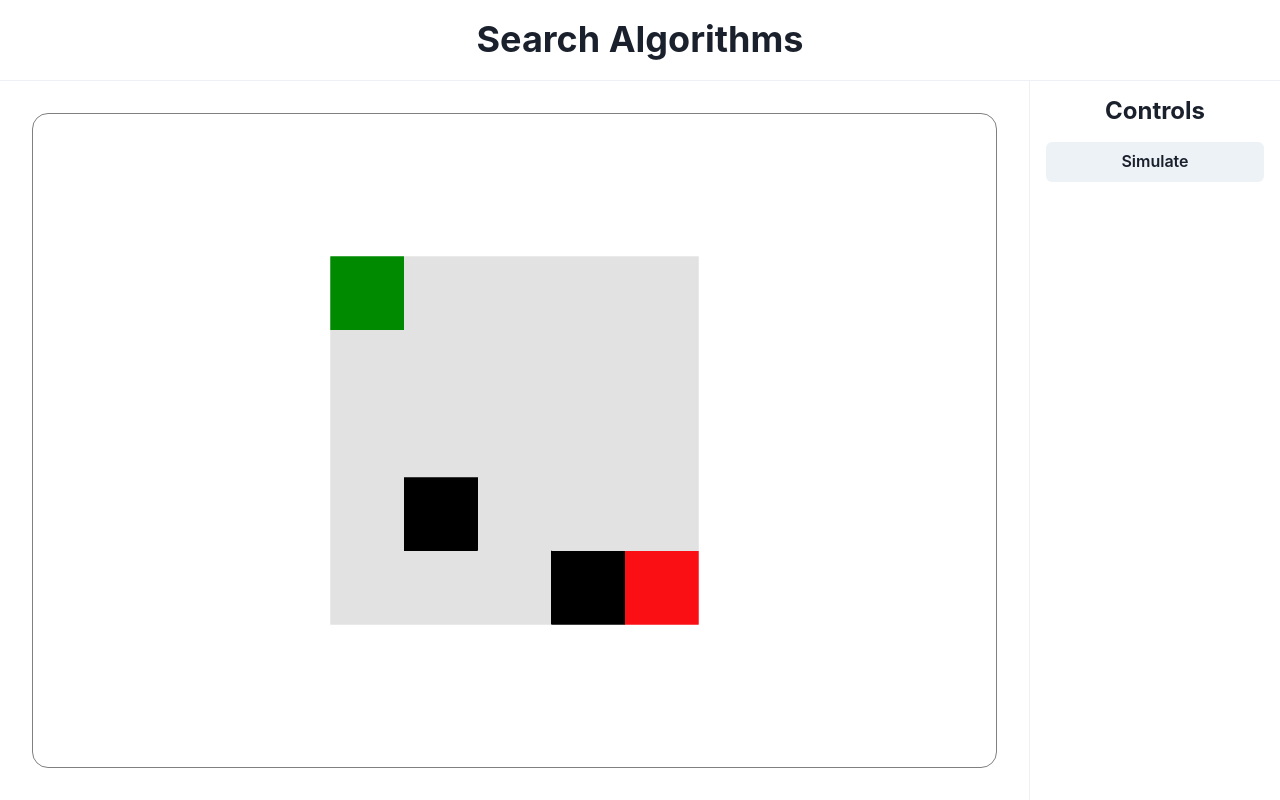
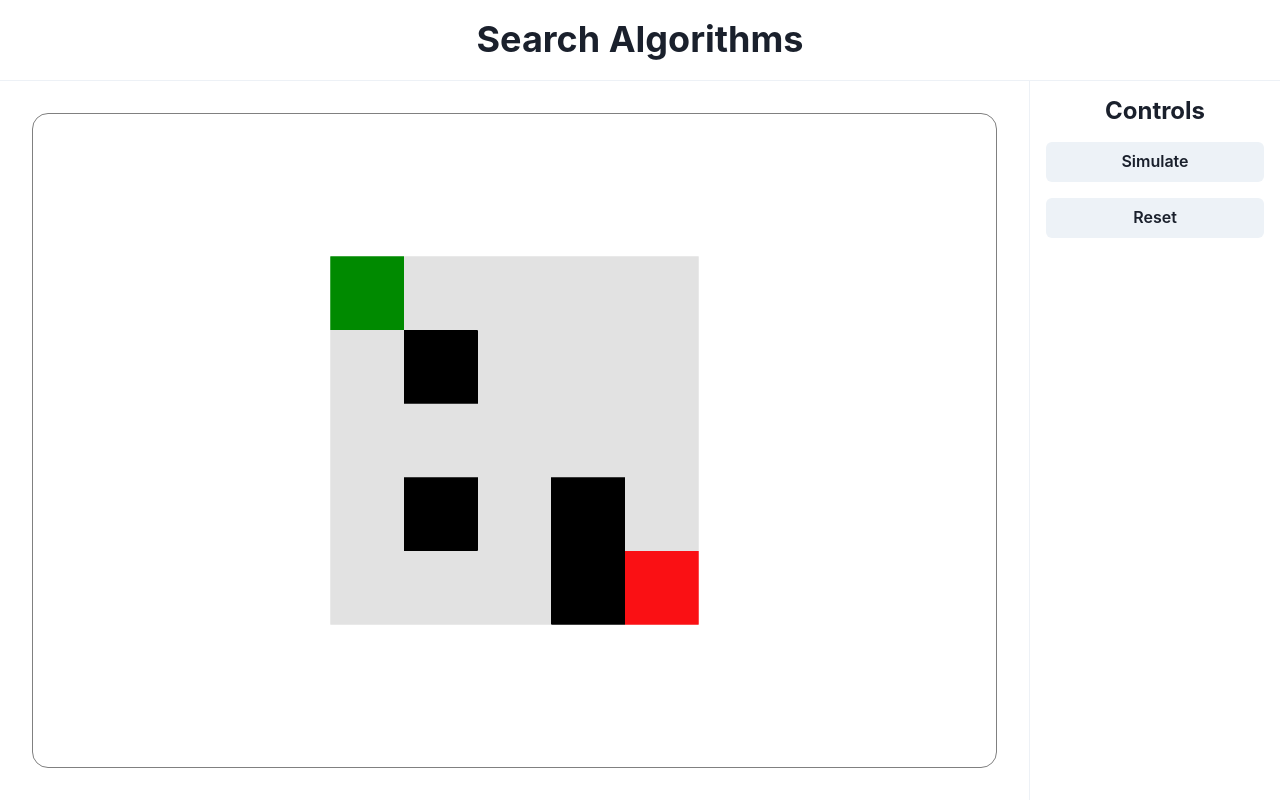
Before and after one commit to mikegecko/search-algorithms, a React (Vite) app: page / in a window 1280 px wide. Built offline with nearby package versions, Linux system fonts and the light colour scheme.

Commit message:
Add reset

```diff
--- a/src/App.jsx
+++ b/src/App.jsx
@@ -8,9 +8,9 @@ import { astar } from "./algorithms/astar";
 function App() {
   const [gridValues, setGridValues] = useState([
     0, 0, 0, 0, 0,
+    0, 1, 0, 0, 0,
     0, 0, 0, 0, 0,
-    0, 0, 0, 0, 0,
-    0, 1, 0, 0, 0,
+    0, 1, 0, 1, 0,
     0, 0, 0, 1, 0,
   ]);
   const [path, setPath] = useState([]);
@@ -25,7 +25,7 @@ function App() {
   };
 
   const onReset = (e) => {
-
+    setPath([]);
   }
   const generateMeshs = () => {
     return grid.grid.map((row, rowIndex) => {
@@ -111,6 +111,7 @@ function App() {
             Controls
           </Heading>
           <Button onClick={onSimulate}>Simulate</Button>
+          <Button onClick={onReset}>Reset</Button>
         </Box>
       </Box>
     </Box>
```
